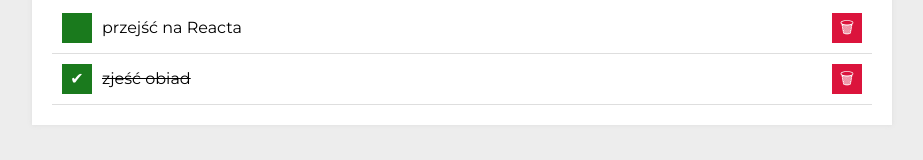
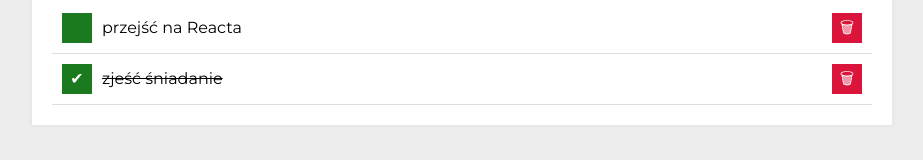
Before and after one commit to namerafal/todos-list-react, a React (Create React App) app: page / in a window 1280 px wide. Shown: the part 335-495 px from the top of the page, without its empty margins (178-1101 px from the left). Built offline with nearby package versions, Linux system fonts and the light colour scheme.

Commit message:
changed task content for test

```diff
--- a/src/App.js
+++ b/src/App.js
@@ -8,7 +8,7 @@ import Container from "./Container";
 
 const tasks = [
   { id: 1, content: "przejść na Reacta", done: false },
-  { id: 2, content: "zjeść obiad", done: true },
+  { id: 2, content: "zjeść śniadanie", done: true },
 ];
 
 const hideDoneTasks = false;
```
